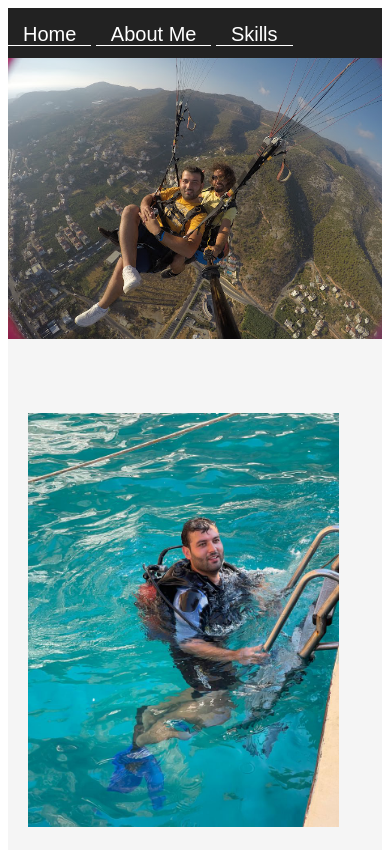
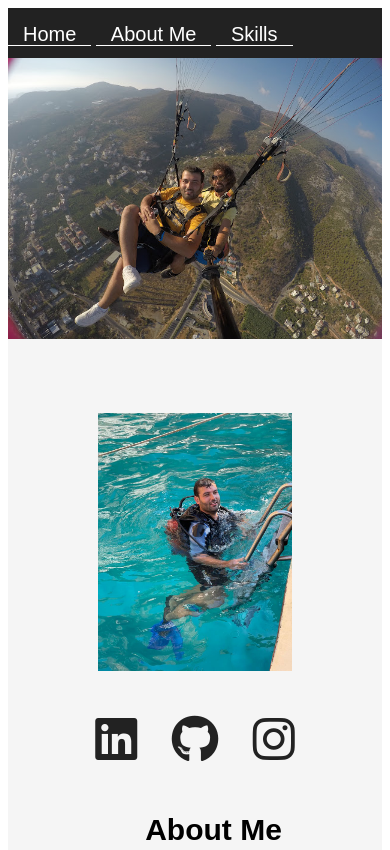
Before and after one commit to berkay-92/Portfolio_Page, a plain HTML site: page index.html in a window 390 px wide. Shown: the top 850 px of the page. Drawn offline with Linux system fonts and the light colour scheme.

Commit message:
Update style.css

```diff
--- a/css/style.css
+++ b/css/style.css
@@ -127,8 +127,9 @@ footer {
 }
 @media only screen and (max-width: 992px) {
   #left {
-    width: 90vw;
+    width: 60vw;
     height: 100%;
+    align-self: center;
   }
   .top {
     display: flex;
@@ -138,7 +139,7 @@ footer {
     width: 90vw;
   }
   #social {
-    width: 80vw;
+    width: 60vw;
   }
 }
 @media only screen and (max-width: 768px) {
```
